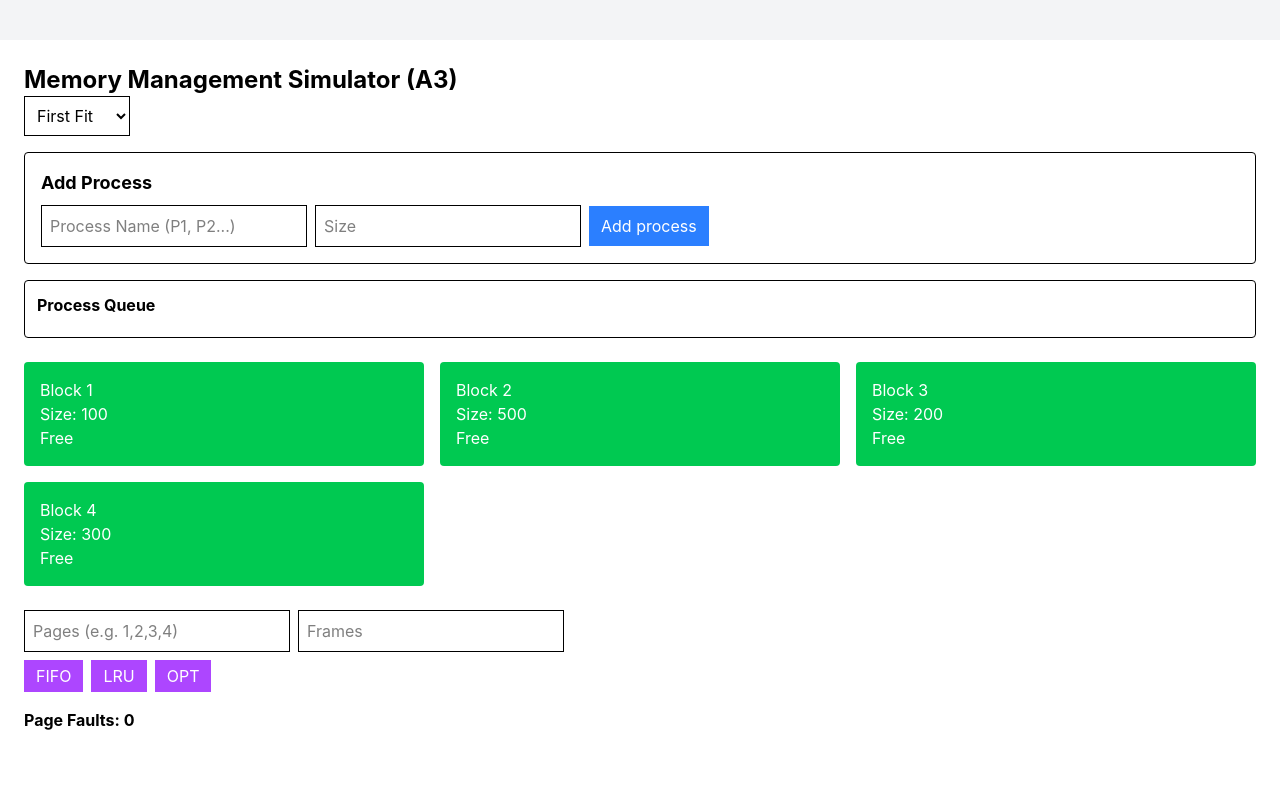
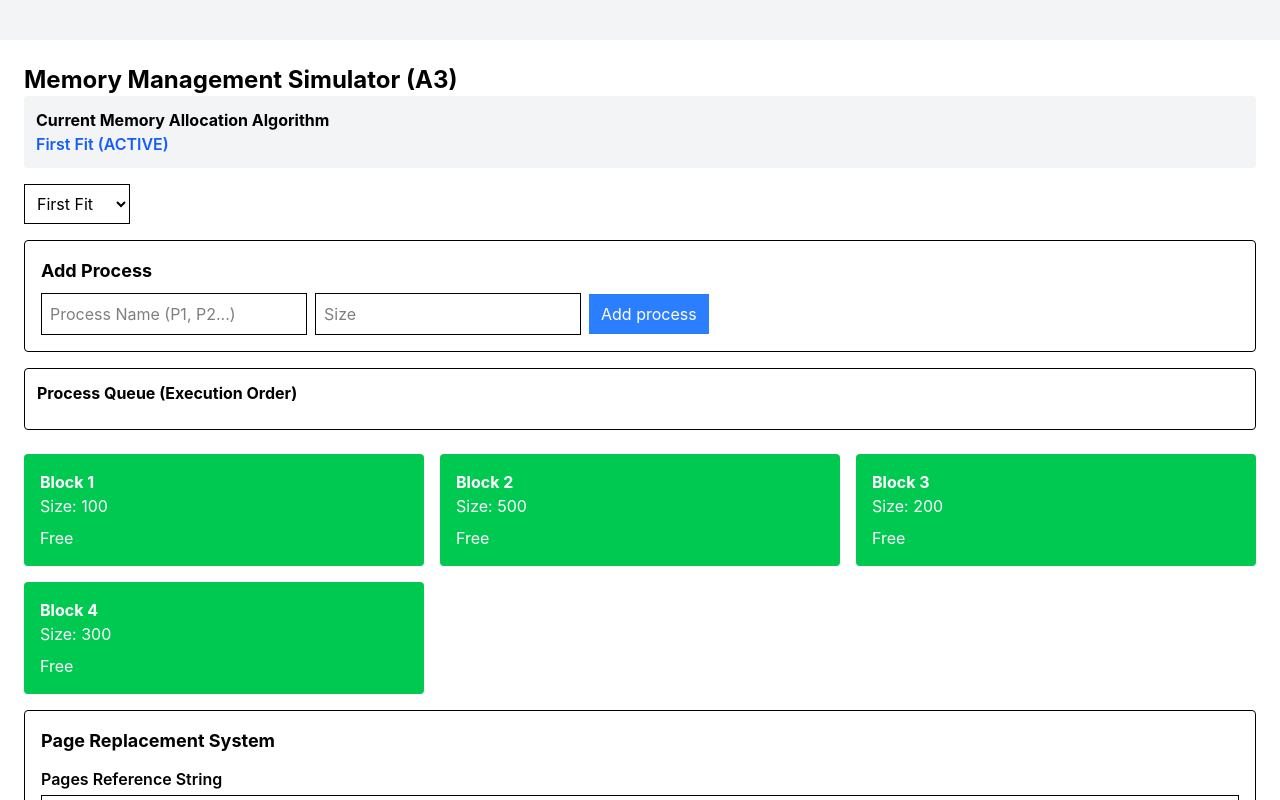
Before and after one commit to AzharMehmood4/os-simulation, a React (Vite) app: page / in a window 1280 px wide. Shown: the part 760-1560 px from the top of the page. Before the commit the page ends 1516 px from the top, so only its background shows below. Built offline with nearby package versions, Linux system fonts and the light colour scheme.

Commit message:
A3 update

```diff
--- a/src/App.jsx
+++ b/src/App.jsx
@@ -36,8 +36,14 @@ export default function App() {
     setResult(output);
   };
   const addProces = (name, size) => {
-    const newProcess = { name, size };
-    setProcessQueue([...processQueue, newProcess]);
+    const newProcess = {
+      name,
+      size,
+      status: "WAITING",
+    };
+
+    const updatedQueue = [...processQueue, newProcess];
+    setProcessQueue(updatedQueue);
 
     let index;
 
@@ -50,12 +56,29 @@ export default function App() {
     }
 
     if (index !== -1) {
-      const updated = [...blocks];
-      updated[index].allocated = true;
-      updated[index].process = name;
-      setBlocks(updated);
+      const updatedBlocks = [...blocks];
+
+      updatedBlocks[index].allocated = true;
+      updatedBlocks[index].process = {
+        name,
+        size,
+      };
+
+      setBlocks(updatedBlocks);
+
+      // Update  status in queue
+      const finalQueue = updatedQueue.map((p) =>
+        p.name === name ? { ...p, status: "ALLOCATED IN MEMORY" } : p,
+      );
+
+      setProcessQueue(finalQueue);
     } else {
-      alert(`${name} is waiting (No memory available)`);
+
+      const finalQueue = updatedQueue.map((p) =>
+        p.name === name ? { ...p, status: "WAITING (NO MEMORY)" } : p,
+      );
+
+      setProcessQueue(finalQueue);
     }
   };
   const [blocks, setBlocks] = useState([
@@ -69,17 +92,26 @@ export default function App() {
 
   const [algo, setAlgo] = useState("first");
   const [pageFaults, setPageFaults] = useState(0);
+  const [pageAlgoStatus, setPageAlgoStatus] = useState("");
 
   const runFIFO = (pages, frames) => {
     setPageFaults(fifo(pages, frames));
+    setPageAlgoStatus("FIFO is running");
   };
 
   const runLRU = (pages, frames) => {
     setPageFaults(lru(pages, frames));
+    setPageAlgoStatus("LRU is running");
   };
 
   const runOPT = (pages, frames) => {
     setPageFaults(opt(pages, frames));
+    setPageAlgoStatus("OPT is running");
+  };
+  const getAlgoStatus = () => {
+    if (algo === "first") return "First Fit (ACTIVE)";
+    if (algo === "best") return "Best Fit (ACTIVE)";
+    return "Worst Fit (ACTIVE)";
   };
   return (
     <>
@@ -155,7 +187,13 @@ export default function App() {
       <div className="p-6">
         <h1 className="text-2xl font-bold">Memory Management Simulator (A3)</h1>
 
-        {/* <Controls setAlgo={setAlgo} /> */}
+        <div className="p-3 mb-4 bg-gray-100 rounded">
+          <h3 className="font-bold">Current Memory Allocation Algorithm</h3>
+
+          <p className="text-blue-600 font-semibold">{getAlgoStatus()}</p>
+        </div>
+
+        {/* ALGO SELECTOR */}
         <div className="mb-4">
           <select
             value={algo}
@@ -167,15 +205,23 @@ export default function App() {
             <option value="worst">Worst Fit</option>
           </select>
         </div>
+
+        {/* INPUT */}
         <Processf addProcess={addProces} />
+
+        {/* QUEUE */}
         <ProcessQueue queue={processQueue} />
+
+        {/* MEMORY BLOCKS */}
         <MemoryBlocks blocks={blocks} />
 
+        {/* PAGE REPLACEMENT */}
         <PageReplacement
           runFIFO={runFIFO}
           runLRU={runLRU}
           runOPT={runOPT}
           result={pageFaults}
+          pageAlgoStatus={pageAlgoStatus}
         />
       </div>
     </>
--- a/src/components/MemoryBlocks.jsx
+++ b/src/components/MemoryBlocks.jsx
@@ -1,22 +1,3 @@
-// export default function MemoryBlocks({ blocks }) {
-//   return (
-//     <div className="grid grid-cols-3 gap-4 mt-4">
-//       {blocks.map((b, i) => (
-//         <div
-//           key={i}
-//           className={`p-4 rounded-xl text-white ${
-//             b.allocated ? "bg-red-500" : "bg-green-500"
-//           }`}
-//         >
-//           <p>Block {i}</p>
-//           <p>Size: {b.size}</p>
-//           <p>{b.allocated ? "Allocated" : "Free"}</p>
-//         </div>
-//       ))}
-//     </div>
-//   );
-// }
-
 export default function MemoryBlocks({ blocks }) {
   return (
     <div className="grid grid-cols-3 gap-4 mt-6">
@@ -28,13 +9,17 @@ export default function MemoryBlocks({ blocks }) {
             b.allocated ? "bg-red-500" : "bg-green-500"
           }`}
         >
-          <p>Block {i + 1}</p>
+          <p className="font-bold">Block {i + 1}</p>
           <p>Size: {b.size}</p>
 
+          {/* 👇 IMPROVED DISPLAY */}
           {b.allocated ? (
-            <p>Process: {b.process}</p>
+            <div className="mt-2">
+              <p>Process: {b.process.name}</p>
+              <p>Process Size: {b.process.size}</p>
+            </div>
           ) : (
-            <p>Free</p>
+            <p className="mt-2">Free</p>
           )}
         </div>
       ))}
--- a/src/components/PageReplacement.jsx
+++ b/src/components/PageReplacement.jsx
@@ -1,35 +1,90 @@
 import { useState } from "react";
 
-export default function PageReplacement({ runFIFO, runLRU, runOPT, result }) {
+export default function PageReplacement({
+  runFIFO,
+  runLRU,
+  runOPT,
+  result,
+  pageAlgoStatus
+}) {
   const [pages, setPages] = useState("");
   const [frames, setFrames] = useState("");
 
-  const parsePages = () => pages.split(",").map(Number);
+  const parsePages = () =>
+    pages
+      .split(",")
+      .map(p => Number(p.trim()))
+      .filter(p => !isNaN(p));
 
   return (
-    <div className="mt-6">
+    <div className="mt-4 p-4 border rounded">
+
+      {/* TITLE */}
+      <h2 className="font-bold text-lg mb-3">
+        Page Replacement System
+      </h2>
+
+      {/* STATUS BOX ( */}
+      {pageAlgoStatus && (
+        <div className="mb-3 p-2 bg-blue-100 rounded">
+          <p className="font-semibold text-blue-700">
+            {pageAlgoStatus}
+          </p>
+        </div>
+      )}
+
+      {/* PAGES INPUT */}
+      <label className="block font-semibold mb-1">
+        Pages Reference String
+      </label>
       <input
-        placeholder="Pages (e.g. 1,2,3,4)"
+        placeholder="e.g. 1,2,3,4,5"
         value={pages}
-        onChange={e => setPages(e.target.value)}
-        className="border p-2 mr-2"
+        onChange={(e) => setPages(e.target.value)}
+        className="border p-2 w-full mb-3"
       />
 
+      {/* FRAMES INPUT */}
+      <label className="block font-semibold mb-1">
+        Number of Frames
+      </label>
       <input
         type="number"
-        placeholder="Frames"
+        placeholder="e.g. 3"
         value={frames}
-        onChange={e => setFrames(e.target.value)}
-        className="border p-2 mr-2"
+        onChange={(e) => setFrames(e.target.value)}
+        className="border p-2 w-full mb-3"
       />
 
+      {/* BUTTONS */}
       <div className="mt-2">
-        <button onClick={() => runFIFO(parsePages(), Number(frames))} className="mr-2 bg-purple-500 text-white px-3 py-1">FIFO</button>
-        <button onClick={() => runLRU(parsePages(), Number(frames))} className="mr-2 bg-purple-500 text-white px-3 py-1">LRU</button>
-        <button onClick={() => runOPT(parsePages(), Number(frames))} className="bg-purple-500 text-white px-3 py-1">OPT</button>
+        <button
+          onClick={() => runFIFO(parsePages(), Number(frames))}
+          className="mr-2 bg-purple-500 text-white px-3 py-1"
+        >
+          FIFO
+        </button>
+
+        <button
+          onClick={() => runLRU(parsePages(), Number(frames))}
+          className="mr-2 bg-purple-500 text-white px-3 py-1"
+        >
+          LRU
+        </button>
+
+        <button
+          onClick={() => runOPT(parsePages(), Number(frames))}
+          className="bg-purple-500 text-white px-3 py-1"
+        >
+          OPT
+        </button>
       </div>
 
-      <h2 className="mt-4 font-bold">Page Faults: {result}</h2>
+      {/* RESULT */}
+      <h2 className="mt-4 font-bold">
+        Page Faults: {result}
+      </h2>
+
     </div>
   );
 }
--- a/src/components/ProcessQueue.jsx
+++ b/src/components/ProcessQueue.jsx
@@ -1,14 +1,31 @@
 export default function ProcessQueue({ queue }) {
   return (
     <div className="mt-4 p-3 border rounded">
-      <h3 className="font-bold">Process Queue</h3>
+      <h3 className="font-bold">Process Queue (Execution Order)</h3>
 
-      <div className="flex gap-2 mt-2">
+      <div className="flex flex-col gap-2 mt-3">
+
         {queue.map((p, i) => (
-          <span key={i} className="bg-gray-300 px-2 py-1 rounded">
-            {p.name}
-          </span>
+          <div
+            key={i}
+            className={`p-2 rounded flex justify-between ${
+              p.status.includes("ALLOCATED")
+                ? "bg-green-200"
+                : "bg-yellow-200"
+            }`}
+          >
+
+            <span>
+              {i + 1}. {p.name} (Size: {p.size})
+            </span>
+
+            <span className="font-semibold">
+              {p.status}
+            </span>
+
+          </div>
         ))}
+
       </div>
     </div>
   );
```
Also changed, not shown: src/components/processf.jsx (+0 -28 lines).
